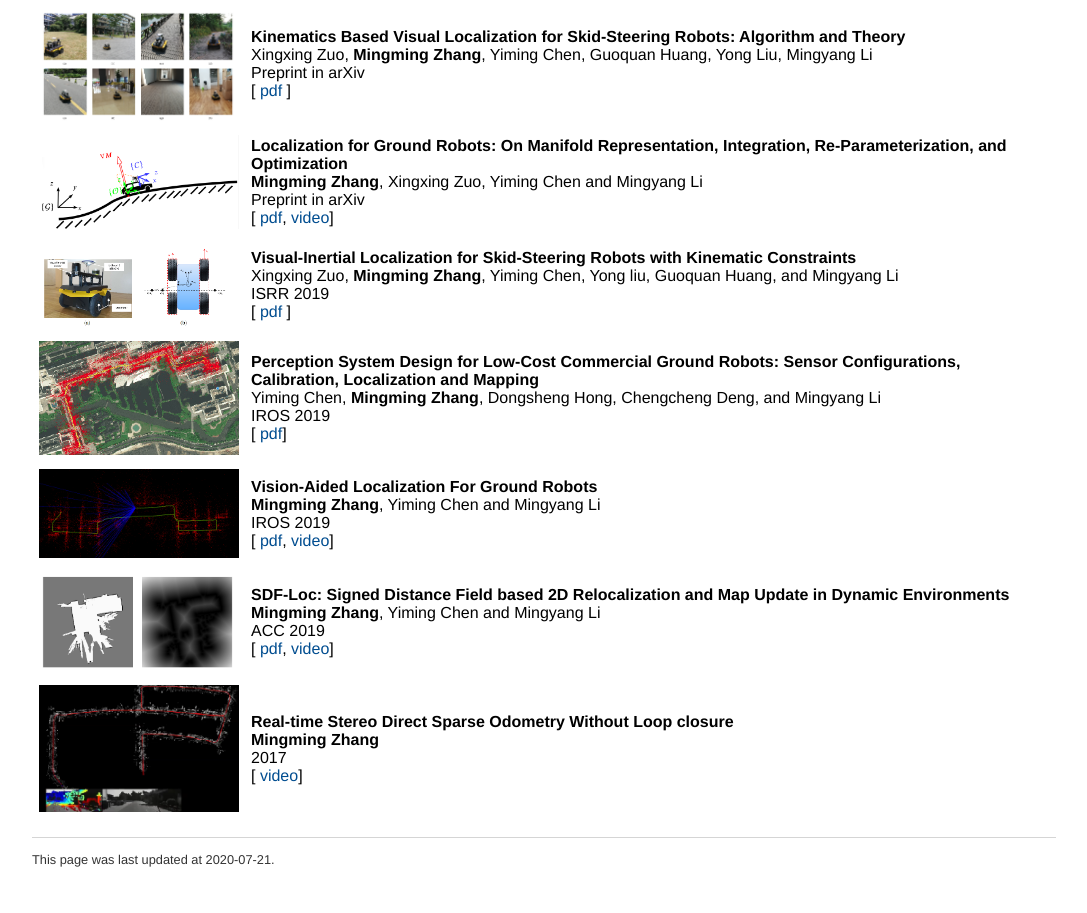
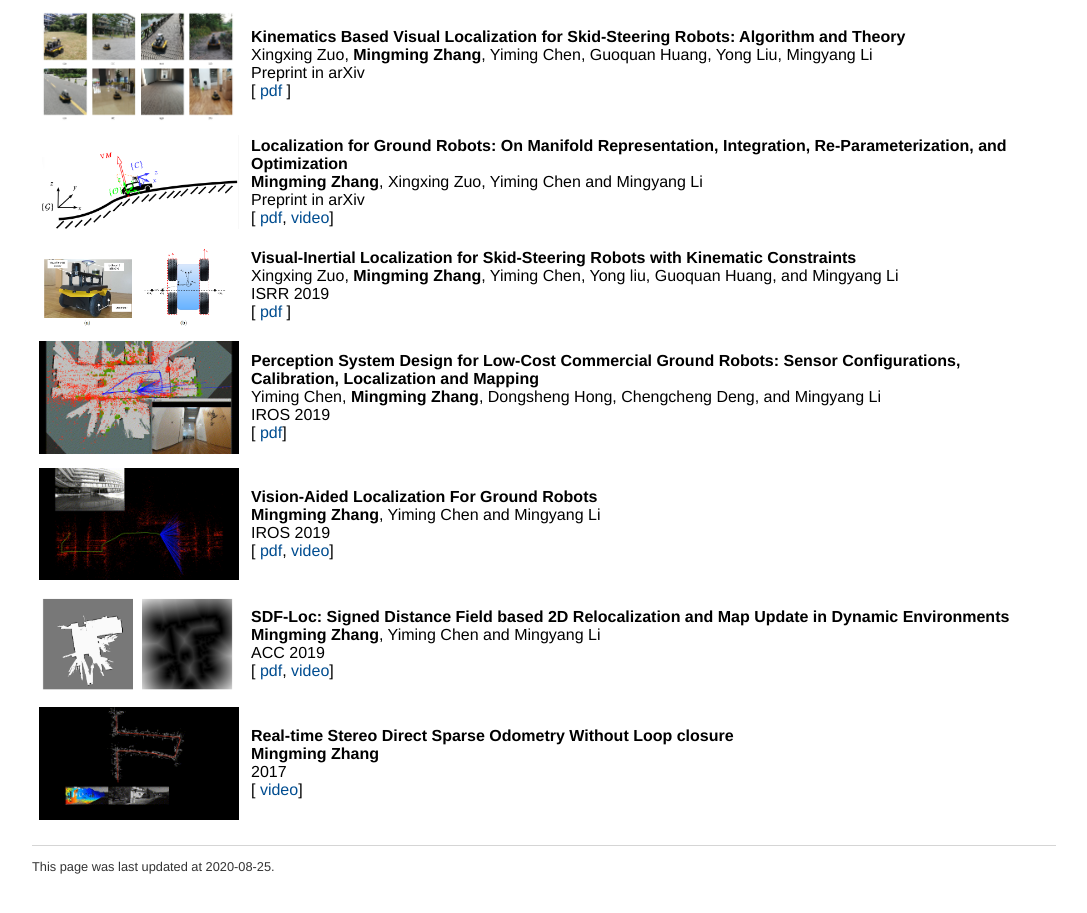
Before and after one commit to hitcm/hitcm.github.io, a plain HTML site: page index.html in a window 1280 px wide. Shown: the part 471-1384 px from the top of the page, without its empty margins (96-1183 px from the left). Drawn offline with Linux system fonts and the light colour scheme.

Commit message:
update gif

```diff
--- a/index.html
+++ b/index.html
@@ -39,16 +39,16 @@ specifically visual localization for ground vehicles, large scale visual mapping
 <table width="100%" border="0" cellpadding="5"><tr><td align="center" valign="center" width="1" height="1"><img src="assets/icr.png" style="float:left" width="200px" /></td><td align="left" valign="center" height="1"><strong>Visual-Inertial Localization for Skid-Steering Robots with Kinematic Constraints</strong><br />Xingxing Zuo, <strong>Mingming Zhang</strong>, Yiming Chen, Yong liu, Guoquan Huang, and Mingyang Li<br />ISRR 2019<br />[ <a href="data/papers/ISRR19_icr.pdf">pdf</a> ]</td></tr>
 
 
-<table width="100%" border="0" cellpadding="5"><tr><td align="center" valign="center" width="1" height="1"><img src="assets/perception.png" style="float:left" width="200px" /></td><td align="left" valign="center" height="1"><strong>Perception System Design for Low-Cost Commercial Ground Robots: Sensor Configurations, Calibration, Localization and Mapping</strong><br />Yiming Chen, <strong>Mingming Zhang</strong>, Dongsheng Hong, Chengcheng Deng, and Mingyang Li<br />IROS 2019<br />[ <a href="data/papers/IROS19_perception _system.pdf">pdf</a>]</td></tr>
+<table width="100%" border="0" cellpadding="5"><tr><td align="center" valign="center" width="1" height="1"><img src="assets/perception2.gif" style="float:left" width="200px" /></td><td align="left" valign="center" height="1"><strong>Perception System Design for Low-Cost Commercial Ground Robots: Sensor Configurations, Calibration, Localization and Mapping</strong><br />Yiming Chen, <strong>Mingming Zhang</strong>, Dongsheng Hong, Chengcheng Deng, and Mingyang Li<br />IROS 2019<br />[ <a href="data/papers/IROS19_perception _system.pdf">pdf</a>]</td></tr>
 
 
-<table width="100%" border="0" cellpadding="5"><tr><td align="center" valign="center" width="1" height="1"><img src="assets/large.png" style="float:left" width="200px" /></td><td align="left" valign="center" height="1"><strong>Vision-Aided Localization For Ground Robots</strong><br /><strong>Mingming Zhang</strong>, Yiming Chen and Mingyang Li<br />IROS 2019<br />[ <a href="data/papers/IROS2019_ground.pdf">pdf</a>, <a href="https://www.youtube.com/watch?v=_gQ3ky_GTsA">video</a>]</td></tr>
+<table width="100%" border="0" cellpadding="5"><tr><td align="center" valign="center" width="1" height="1"><img src="assets/large2.gif" style="float:left" width="200px" /></td><td align="left" valign="center" height="1"><strong>Vision-Aided Localization For Ground Robots</strong><br /><strong>Mingming Zhang</strong>, Yiming Chen and Mingyang Li<br />IROS 2019<br />[ <a href="data/papers/IROS2019_ground.pdf">pdf</a>, <a href="https://www.youtube.com/watch?v=_gQ3ky_GTsA">video</a>]</td></tr>
 
 
 <table width="100%" border="0" cellpadding="5"><tr><td align="center" valign="center" width="1" height="1"><img src="assets/sdf-loc.png" style="float:left" width="200px" /></td><td align="left" valign="center" height="1"><strong>SDF-Loc: Signed Distance Field based 2D Relocalization and Map Update in Dynamic Environments</strong><br /><strong>Mingming Zhang</strong>, Yiming Chen and Mingyang Li<br />ACC 2019<br />[ <a href="data/papers/ACC19_sdf_loc.pdf">pdf</a>, <a href="https://www.youtube.com/watch?v=zg49N9lDJv0">video</a>]</td></tr>
 
 
-<table width="100%" border="0" cellpadding="5"><tr><td align="center" valign="center" width="1" height="1"><img src="assets/sdso.png" style="float:left" width="200px" /></td><td align="left" valign="center" height="1"><strong>Real-time Stereo Direct Sparse Odometry Without Loop closure</strong><br /><strong>Mingming Zhang</strong><br />2017<br />[ <a href="https://www.youtube.com/watch?v=flAnRtUyD0w">video</a>]</td></tr>
+<table width="100%" border="0" cellpadding="5"><tr><td align="center" valign="center" width="1" height="1"><img src="assets/sdso2.gif" style="float:left" width="200px" /></td><td align="left" valign="center" height="1"><strong>Real-time Stereo Direct Sparse Odometry Without Loop closure</strong><br /><strong>Mingming Zhang</strong><br />2017<br />[ <a href="https://www.youtube.com/watch?v=flAnRtUyD0w">video</a>]</td></tr>
 
 
 </table></table></table></table></table></table></table>
@@ -57,5 +57,5 @@ specifically visual localization for ground vehicles, large scale visual mapping
 		</div><!-- /.container -->
     		<br>
 	</body>
-	<footer><p>This page was last updated at 2020-07-21.</p></footer>
+	<footer><p>This page was last updated at 2020-08-25.</p></footer>
 </html>
```
Also changed, not shown: assets/large2.gif (added), assets/perception2.gif (added), assets/sdso2.gif (added).
